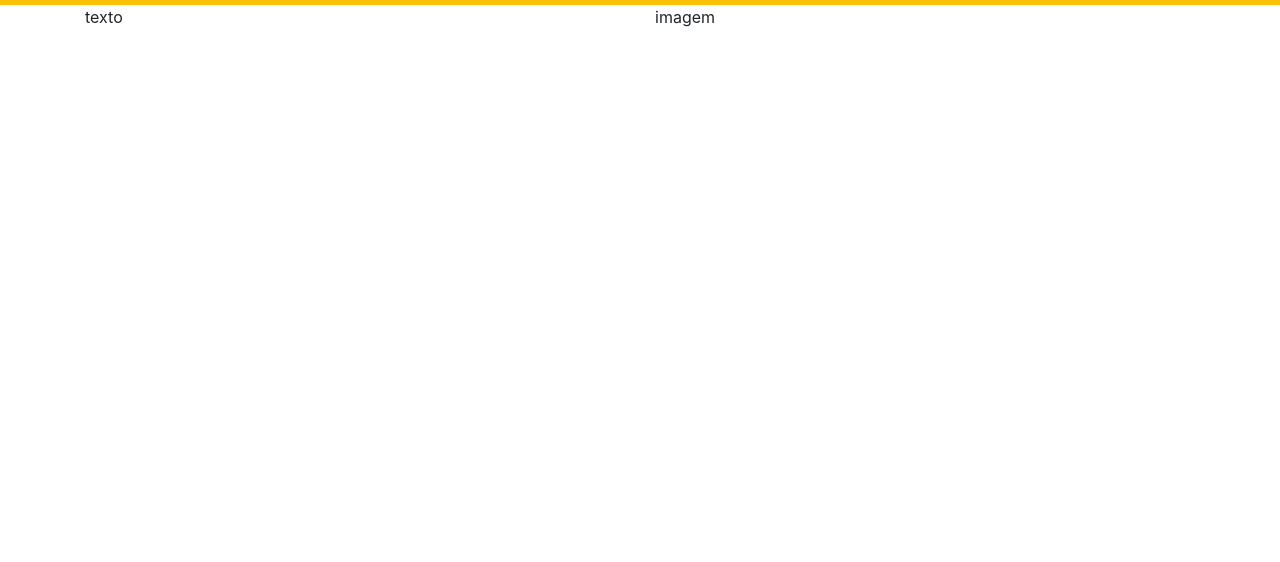
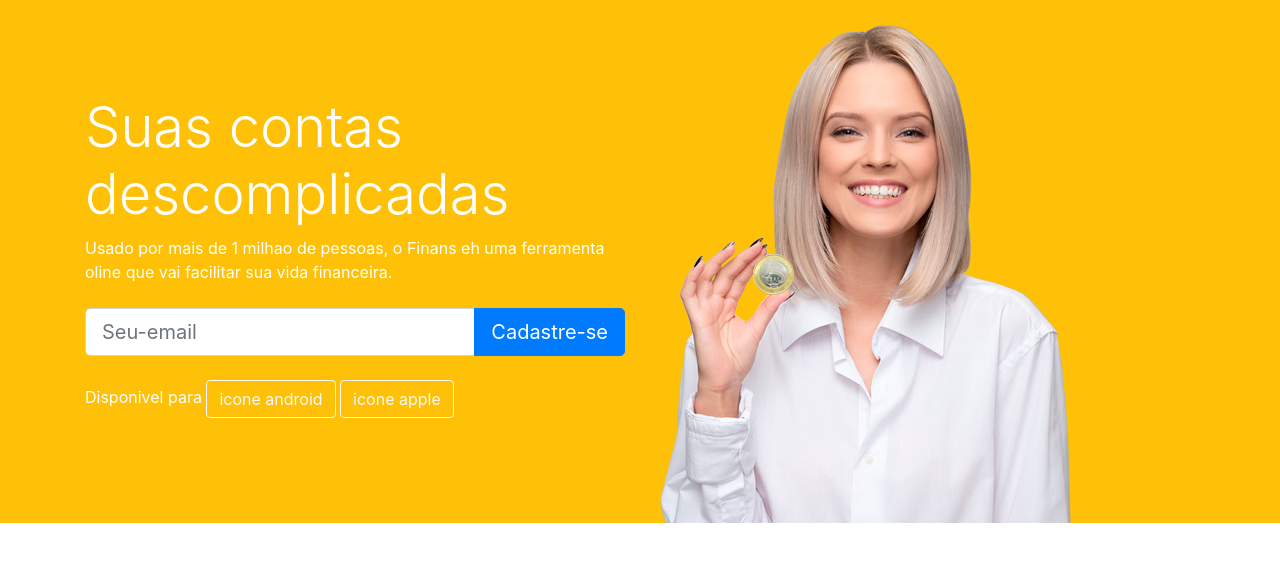
Before and after one commit to alvjeff/projeto_site_finans, a plain HTML site: page index.html in a window 1280 px wide. Shown: the part 58-620 px from the top of the page. Drawn offline with nearby package versions, Linux system fonts and the light colour scheme.

Commit message:
parte dois do projeto

```diff
--- a/css/estilo.css
+++ b/css/estilo.css
@@ -0,0 +1,4 @@
+#home{
+    background: #ffc107;
+    color: white;
+}
--- a/index.html
+++ b/index.html
@@ -10,6 +10,7 @@
 
     <!--fonte awesome-->
     <link rel="stylesheet" href="path/to/font-awesome/css/font-awesome.min.css">
+    <script src="https://kit.fontawesome.com/c788f04711.js" crossorigin="anonymous"></script>
 
     <!--estilo customizado-->
     <link rel="stylesheet" href="/css/estilo.css">
@@ -58,11 +59,35 @@
     <section id="home"><!--inicio da secao home-->
         <div class="container">
             <div class="row">
-                <div class="col-sm-6">
-                    texto
-                </div>
-                <div class="col-sm-6">
-                    imagem
+                <div class="col-md-6 d-flex"> <!--texto da secao-->
+                    <div class="align-self-center"><!--obs1-->
+
+                        <h1 class="display-4">Suas contas descomplicadas</h1>
+                        <p>
+                            Usado por mais de 1 milhao de pessoas, o Finans eh uma ferramenta oline que vai facilitar sua vida financeira.
+                        </p>
+
+                        <form action="" class="mt-4 mb-4">
+                            <div class="input-group input-group-lg">
+                                <input type="text" name="" id="" placeholder="Seu-email" class="form-control">
+                                <div class="input-group-append">
+                                    <button class="btn btn-primary">Cadastre-se</button>
+                                </div>
+                            </div>
+                        </form>
+
+                        <p>Disponivel para
+                            <a href="" class="btn btn-outline-light">
+                                icone android
+                            </a>
+                            <a href="" class="btn btn-outline-light">
+                                icone apple
+                            </a>
+                        </p>
+                    </div>
+                </div><!--fim de textos da secao-->
+                <div class="col-md-6 d-none d-sm-block"><!--obs2-->
+                    <img src="/img/capa-mulher.png" alt="">
                 </div>
             </div>
         </div>
@@ -73,5 +98,12 @@
     <script src="https://code.jquery.com/jquery-3.3.1.slim.min.js" integrity="sha384-q8i/X+965DzO0rT7abK41JStQIAqVgRVzpbzo5smXKp4YfRvH+8abtTE1Pi6jizo" crossorigin="anonymous"></script>
     <script src="https://cdnjs.cloudflare.com/ajax/libs/popper.js/1.14.3/umd/popper.min.js" integrity="sha384-ZMP7rVo3mIykV+2+9J3UJ46jBk0WLaUAdn689aCwoqbBJiSnjAK/l8WvCWPIPm49" crossorigin="anonymous"></script>
     <script src="https://stackpath.bootstrapcdn.com/bootstrap/4.1.3/js/bootstrap.min.js" integrity="sha384-ChfqqxuZUCnJSK3+MXmPNIyE6ZbWh2IMqE241rYiqJxyMiZ6OW/JmZQ5stwEULTy" crossorigin="anonymous"></script>
+
+    <!--kit font awesome-->
+
   </body>
 </html>
+
+<!--obs1 - esta classe centralizou o conteudo, mas so foi possivel com o d-flex da classe ascendente.-->
+
+<!--obs2 - para ter esse efeito da imagem sumir em dispositivos menores usar a classe 'd-none' que eh display none e depois 'd-sm-block' que eh para o display ficar em bloco em dispositivos maiors que sm(small) e ficar none em menores que isso-->
```
Also changed, not shown: img/android-brands.svg (added).
